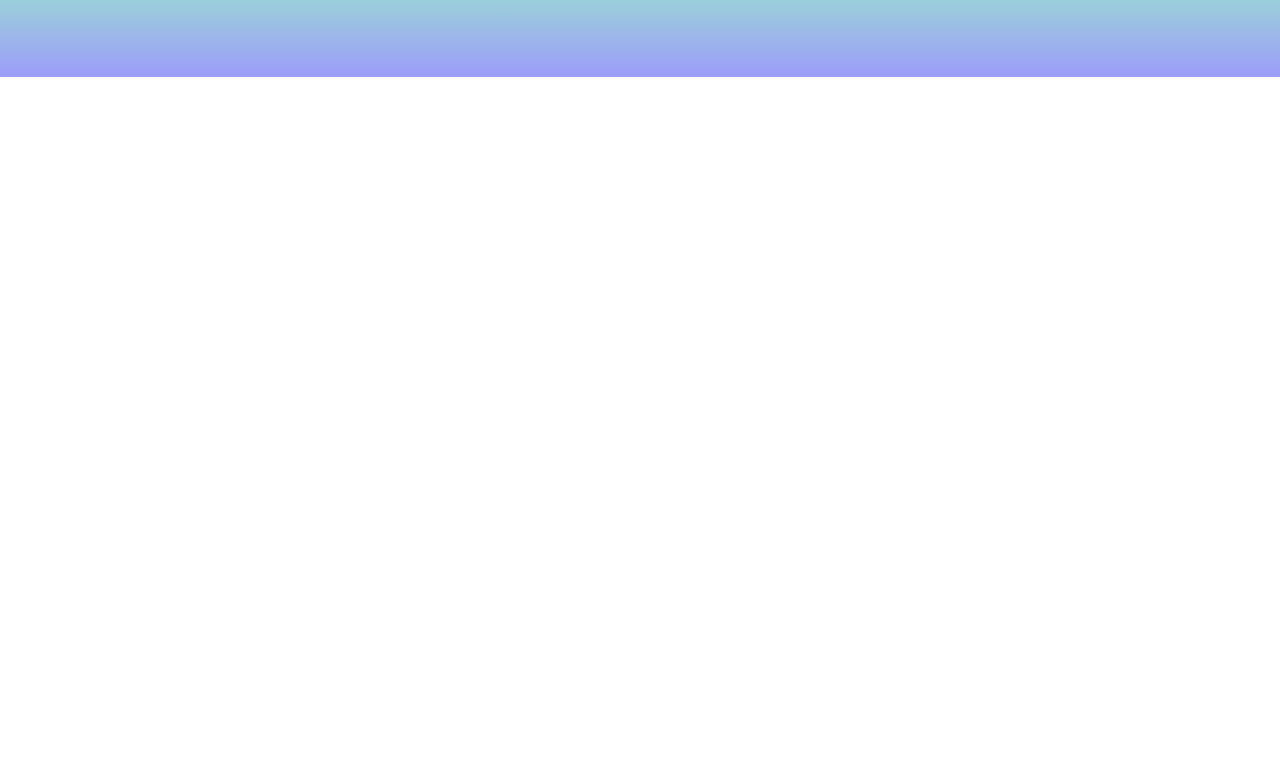
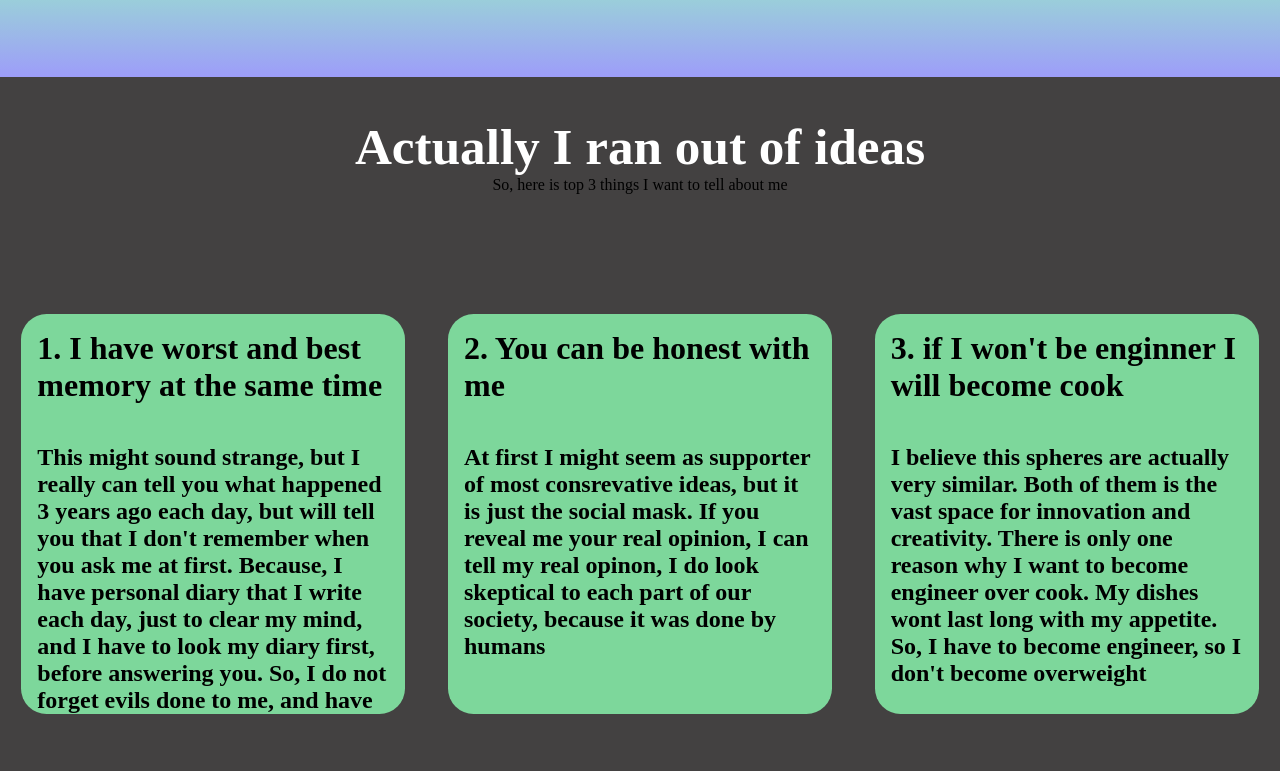
Before and after one commit to Nurazkhan/PersonalHtml, a website built with Vite: page index.html in a window 1280 px wide. Shown: the part 3123-3894 px from the top of the page. Built offline with nearby package versions, Linux system fonts and the light colour scheme; a web font is replaced by a local one.

Commit message:
three things I told about myself

```diff
--- a/index.css
+++ b/index.css
@@ -261,7 +261,43 @@ scale: 4;
     display: flex;
  width: 100vw;
  height: 100vh;
- background: white ;
+ background: rgb(67, 65, 65) ;
  flex-direction: column;
- overflow: hidden;
+ align-items: center;
 }
+
+.section5 p{
+    margin-top: 5vh;
+    position: relative;
+    font-family: 'poppins';
+color: white;
+font-size: 4vw;
+font-weight: 600;
+}
+
+.cont{
+    width: 100vw;
+    height: 60vh;
+
+    margin-top: 10vh;
+    display: flex;
+    justify-content: space-around;
+    align-items: center;
+}
+.card{
+    width: 30vw;
+    height: 50vh;
+    background-color: rgb(125, 215, 155);
+    border-radius: 2vw;
+    padding: 2vh;
+    box-sizing: border-box;
+
+}
+.card strong{
+    font-family: 'montserrat';
+   font-size: 4vh;
+}
+.card p{
+    font-size: 3vh;
+    color: black;
+}
--- a/index.html
+++ b/index.html
@@ -26,7 +26,7 @@
         <h2>Let Pictures speak for me</h2>
     </div>
     <div class="section4">
-        <h5>Section #1 <strong></strong></h5>
+        <h5>My roots <strong></strong></h5>
         <div class="forest">
             <div style="display: flex; overflow: hidden;">
             <div class="tree1"><img src="/viltrum1.png" alt=""></div>
@@ -37,6 +37,21 @@
             <div class="lake"></div>
         </div>
     </div>
-    <div class="section5"></div>
+    <div class="section5">
+        <p>Actually I ran out of ideas</p>
+        <span>So, here is top 3 things I want to tell about me</span>
+        <div class="cont">
+            <div class="card">
+                <strong>1. I have worst and best memory at the same time</strong>
+                <p> This might sound strange, but I really can tell you what happened 3 years ago each day, but will tell you that I don't remember when you ask me at first. Because, I have personal diary that I write each day, just to clear my mind, and I have to look my diary first, before answering you. So, I do not forget evils done to me, and have list of my enemies, be careful with your words...</p>
+            </div>
+             <div class="card">                <strong>2. You can be honest with me</strong>
+                <p> At first I might seem as supporter of most consrevative ideas, but it is just the social mask. If you reveal me your real opinion, I can tell my real opinon, I do look skeptical to each part of our society, because it was done by humans</p>
+            </div>
+              <div class="card"><strong>3. if I won't be enginner I will become cook</strong>
+                <p> I believe this spheres are actually very similar. Both of them is the vast space for innovation and creativity. There is only one reason why I want to become engineer over cook. My dishes wont last long with my appetite. So, I have to become engineer, so I don't become overweight </p>
+            </div>
+        </div>
+    </div>
 </body>
 </html>
```
